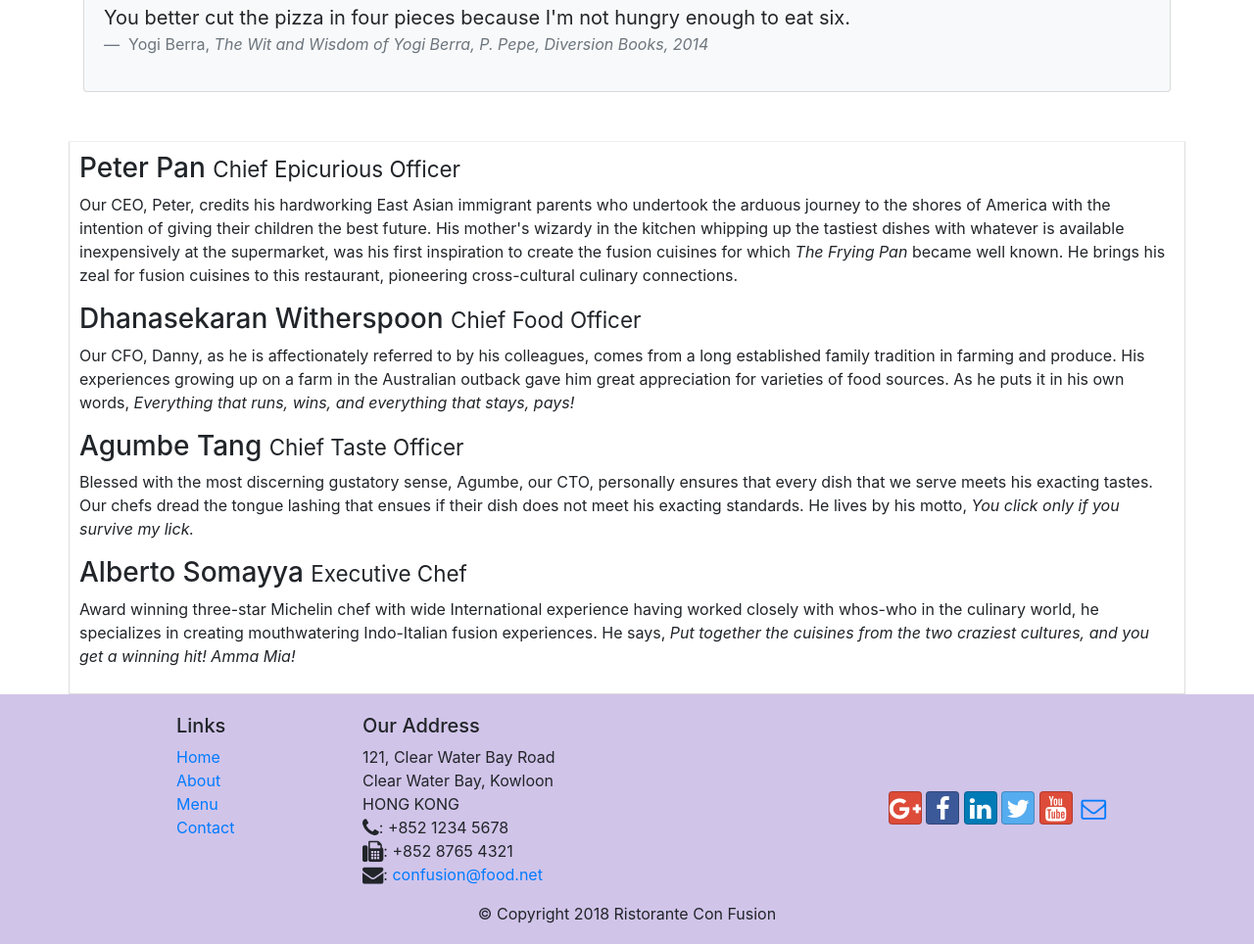
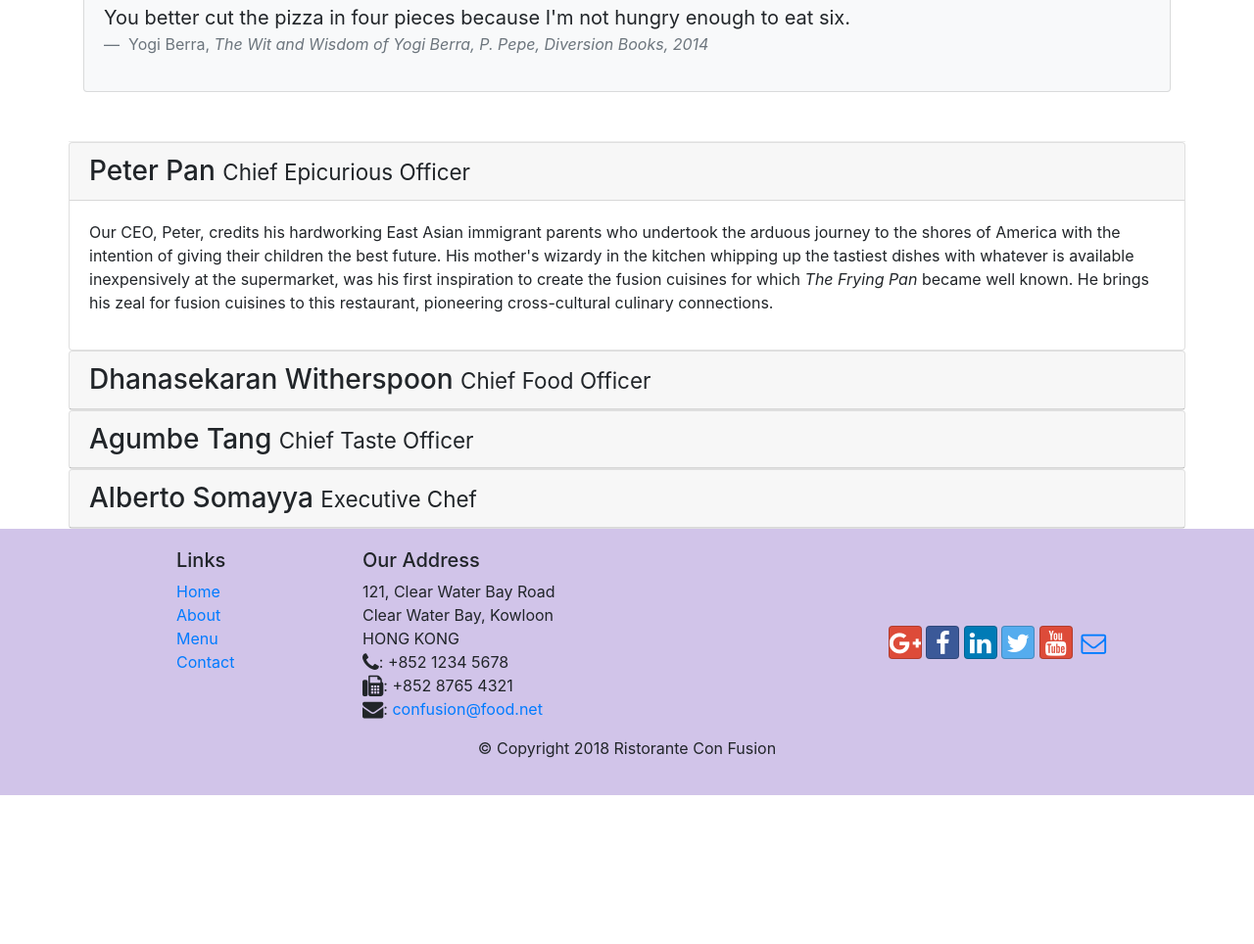
Before and after one commit to hnil206/FER201m, a website: page aboutus.html in a window 1280 px wide. Shown: the part 1372-2336 px from the top of the page at 98% size. After the commit the page ends 2184 px from the top, so only its background shows below. Drawn offline with nearby package versions, Linux system fonts and the light colour scheme.

Commit message:
Accordion

```diff
--- a/aboutus.html
+++ b/aboutus.html
@@ -40,7 +40,7 @@
 				<a class="navbar-brand" href="#">Ristorante Con Fusion</a>
 
 				<div class="collapse navbar-collapse" id="Navbar">
-					<ul class="navbar-nav mr-auto">
+					<!-- <ul class="navbar-nav mr-auto">
 						<li class="nav-item">
 							<a class="nav-link" href="./index.html"
 								><span class="fa fa-home fa-lg"></span> Home</a
@@ -62,7 +62,7 @@
 								Contact</a
 							>
 						</li>
-					</ul>
+					</ul> -->
 				</div>
 			</div>
 		</nav>
@@ -256,77 +256,188 @@
 							</div>
 						</div>
 
-						<div class="tab-content">
+						<div id="accordion">
 							<div
 								role="tabpanel"
 								class="tab-pane fade show active"
 								id="peter"
 							>
-								<h3>
+								<div class="card">
+									<div
+										class="card-header"
+										role="tab"
+										id="peterhead"
+									>
+										<h3 class="mb-0">
+											<a
+												data-toggle="collapse"
+												data-target="#peter"
+											>
 												Peter Pan
-									<small>Chief Epicurious Officer</small>
+												<small
+													>Chief Epicurious
+													Officer</small
+												>
+											</a>
 										</h3>
+									</div>
+
+									<div
+										class="collapse show"
+										id="peter"
+										data-parent="#accordion"
+									>
+										<div class="card-body">
 											<p class="d-none d-sm-block">
-									Our CEO, Peter, credits his hardworking East
-									Asian immigrant parents who undertook the
-									arduous journey to the shores of America
-									with the intention of giving their children
-									the best future. His mother's wizardy in the
-									kitchen whipping up the tastiest dishes with
-									whatever is available inexpensively at the
-									supermarket, was his first inspiration to
-									create the fusion cuisines for which
-									<em>The Frying Pan</em> became well known.
-									He brings his zeal for fusion cuisines to
-									this restaurant, pioneering cross-cultural
-									culinary connections.
+												Our CEO, Peter, credits his
+												hardworking East Asian immigrant
+												parents who undertook the
+												arduous journey to the shores of
+												America with the intention of
+												giving their children the best
+												future. His mother's wizardy in
+												the kitchen whipping up the
+												tastiest dishes with whatever is
+												available inexpensively at the
+												supermarket, was his first
+												inspiration to create the fusion
+												cuisines for which
+												<em>The Frying Pan</em> became
+												well known. He brings his zeal
+												for fusion cuisines to this
+												restaurant, pioneering
+												cross-cultural culinary
+												connections.
 											</p>
 										</div>
-
-							<h3>
+									</div>
+								</div>
+							</div>
+							<div class="card">
+								<div
+									class="card-header"
+									role="tab"
+									id="dannyhead"
+								>
+									<h3 class="mb-0">
+										<a
+											class="collapsed"
+											data-toggle="collapse"
+											data-target="#danny"
+										>
 											Dhanasekaran Witherspoon
 											<small>Chief Food Officer</small>
+										</a>
 									</h3>
+								</div>
+								<div
+									class="collapse"
+									id="danny"
+									data-parent="#accordion"
+								>
+									<div class="card-body">
 										<p class="d-none d-sm-block">
-								Our CFO, Danny, as he is affectionately referred
-								to by his colleagues, comes from a long
-								established family tradition in farming and
-								produce. His experiences growing up on a farm in
-								the Australian outback gave him great
-								appreciation for varieties of food sources. As
-								he puts it in his own words,
+											Our CFO, Danny, as he is
+											affectionately referred to by his
+											colleagues, comes from a long
+											established family tradition in
+											farming and produce. His experiences
+											growing up on a farm in the
+											Australian outback gave him great
+											appreciation for varieties of food
+											sources. As he puts it in his own
+											words,
 											<em
-									>Everything that runs, wins, and everything
-									that stays, pays!</em
+												>Everything that runs, wins, and
+												everything that stays, pays!</em
 											>
 										</p>
-							<h3>
-								Agumbe Tang <small>Chief Taste Officer</small>
+									</div>
+								</div>
+							</div>
+
+							<div class="card">
+								<div
+									class="card-header"
+									role="tab"
+									id="agumbehead"
+								>
+									<h3 class="mb-0">
+										<a
+											class="collapsed"
+											data-toggle="collapse"
+											data-target="#agumbe"
+										>
+											Agumbe Tang
+											<small>Chief Taste Officer</small>
+										</a>
 									</h3>
+								</div>
+								<div
+									class="collapse"
+									id="agumbe"
+									data-parent="#accordion"
+								>
+									<div class="card-body">
 										<p class="d-none d-sm-block">
-								Blessed with the most discerning gustatory
-								sense, Agumbe, our CTO, personally ensures that
-								every dish that we serve meets his exacting
-								tastes. Our chefs dread the tongue lashing that
-								ensues if their dish does not meet his exacting
+											Blessed with the most discerning
+											gustatory sense, Agumbe, our CTO,
+											personally ensures that every dish
+											that we serve meets his exacting
+											tastes. Our chefs dread the tongue
+											lashing that ensues if their dish
+											does not meet his exacting
 											standards. He lives by his motto,
-								<em>You click only if you survive my lick.</em>
-							</p>
-							<h3>
-								Alberto Somayya <small>Executive Chef</small>
-							</h3>
-							<p class="d-none d-sm-block">
-								Award winning three-star Michelin chef with wide
-								International experience having worked closely
-								with whos-who in the culinary world, he
-								specializes in creating mouthwatering
-								Indo-Italian fusion experiences. He says,
 											<em
-									>Put together the cuisines from the two
-									craziest cultures, and you get a winning
-									hit! Amma Mia!</em
+												>You click only if you survive
+												my lick.</em
 											>
 										</p>
+									</div>
+								</div>
+							</div>
+
+							<div class="card">
+								<div
+									class="card-header"
+									role="tab"
+									id="albertohead"
+								>
+									<h3 class="mb-0">
+										<a
+											class="collapsed"
+											data-toggle="collapse"
+											data-target="#alberto"
+										>
+											Alberto Somayya
+											<small>Executive Chef</small>
+										</a>
+									</h3>
+								</div>
+								<div
+									class="collapse"
+									id="alberto"
+									data-parent="#accordion"
+								>
+									<div class="card-body">
+										<p class="d-none d-sm-block">
+											Award winning three-star Michelin
+											chef with wide International
+											experience having worked closely
+											with whos-who in the culinary world,
+											he specializes in creating
+											mouthwatering Indo-Italian fusion
+											experiences. He says,
+											<em
+												>Put together the cuisines from
+												the two craziest cultures, and
+												you get a winning hit! Amma
+												Mia!</em
+											>
+										</p>
+									</div>
+								</div>
+							</div>
 						</div>
 					</div>
 				</div>
```
Lines whose indentation alone changed are shown as unchanged.
